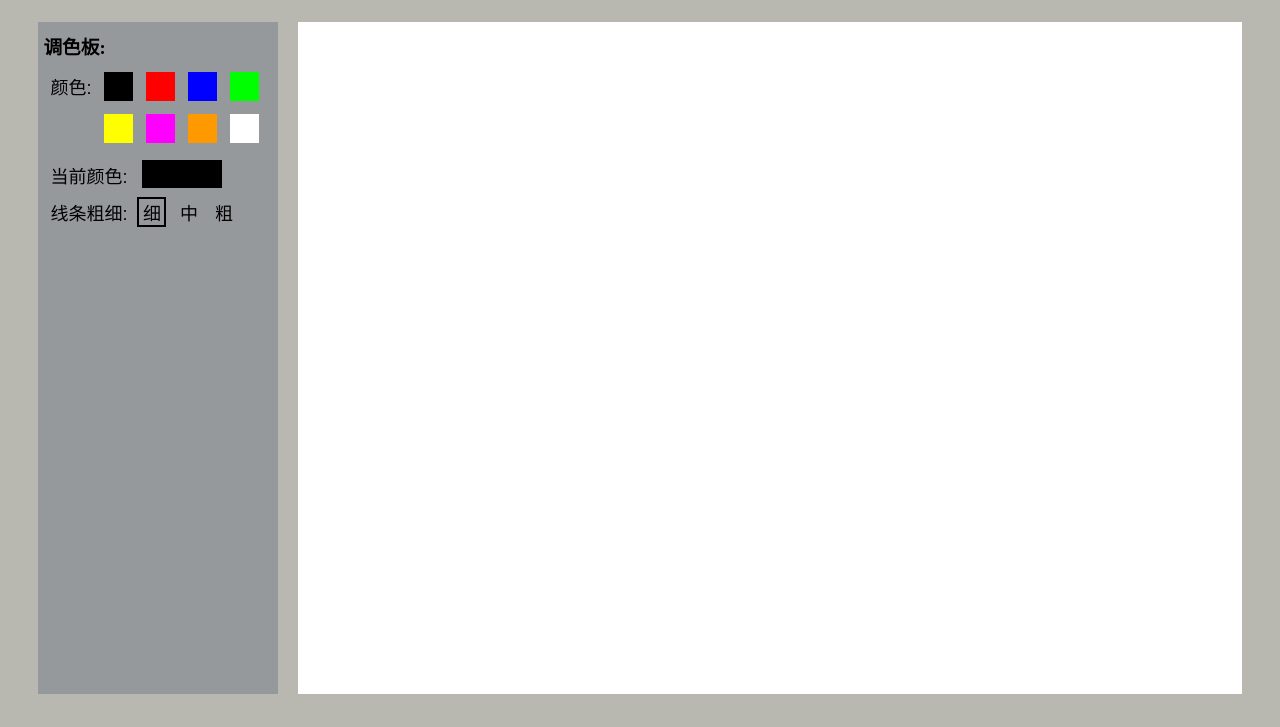
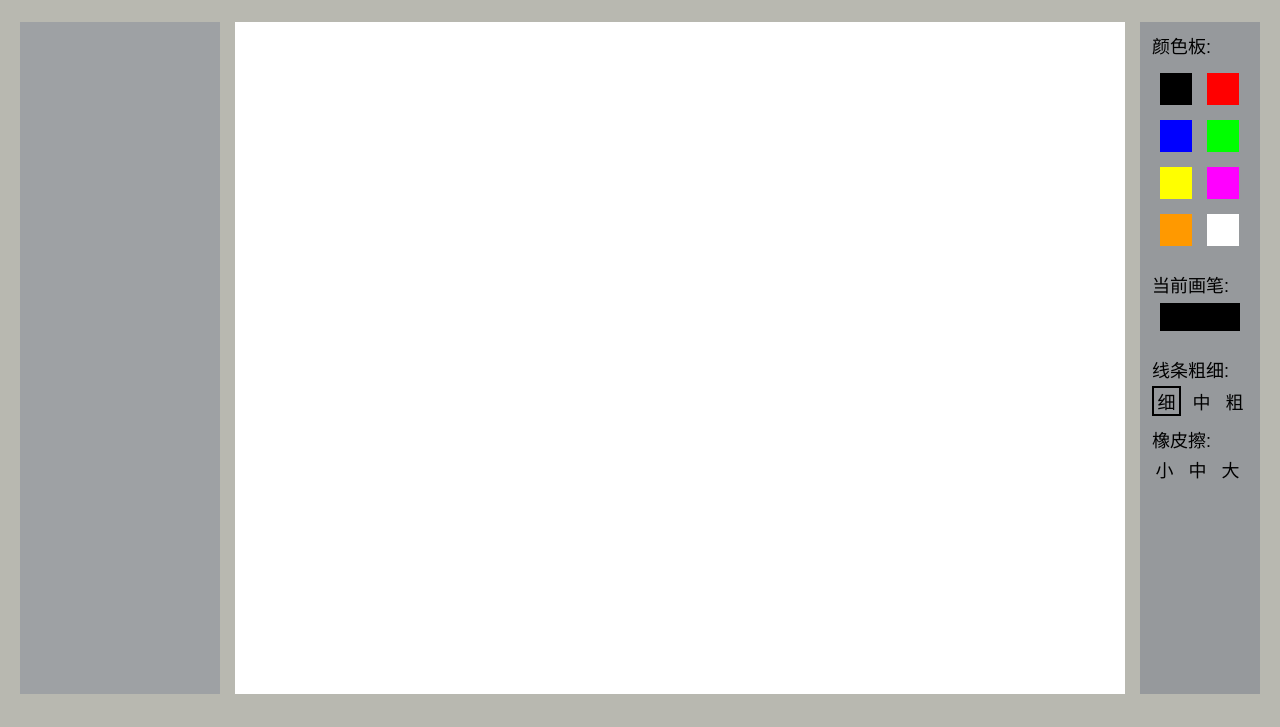
Before and after one commit to ZHOUYANFEN/graduation-design, a website: page html/room.html in a window 1280 px wide. Shown: the part 73-800 px from the top of the page. Drawn offline with nearby package versions, Linux system fonts and the light colour scheme; files that its build step writes are made by us from their sources; files whose address does not match are found by name.

Commit message:
房间页更新，添加橡皮擦功能

```diff
--- a/html/room.html
+++ b/html/room.html
@@ -34,29 +34,37 @@
   </div>
 
   <div id="main-content">
+    <!-- 左边房间信息 + 成员列表 -->
     <div class="left">
       <div class="description"></div>
+    </div>
+
+    <!-- 右边栏调色板 -->
     <div class="palette">
-        <h3>调色板:</h3>
+      <!-- <h3>调色板:</h3> -->
       <div class="all-colors">
-          <h4>颜色:</h4>
+        <h4>颜色板:</h4>
         <table class="colors">
           <tr>
             <td class="black"></td>
             <td class="red"></td>
+          </tr>
+          <tr>
             <td class="blue"></td>
             <td class="green"></td>
           </tr>
           <tr>
             <td class="yellow"></td>
             <td class="purple"></td>
+          </tr>
+          <tr>
             <td class="orange"></td>
             <td class="white"></td>
           </tr>
         </table>
       </div>
       <div class="current-color">
-          <h4>当前颜色:</h4>
+        <h4>当前画笔:</h4>
         <div class="black"></div>
       </div>
       <div class="line-weight">
@@ -67,12 +75,22 @@
           <div class="bold">粗</div>
         </div>
       </div>
+      <div class="eraser">
+        <h4>橡皮擦:</h4>
+        <div class="options">
+          <div class="small">小</div>
+          <div class="medium">中</div>
+          <div class="big">大</div>
         </div>
       </div>
-    <div class="right">
-      <!-- 核心画板区域 -->
+    </div>
+
+    <!-- 中间核心画板区域 -->
+    <div class="center">
       <canvas id="main-canvas"></canvas>
     </div>
+
+
   </div>
 
   <!-- main javascript entrance -->
--- a/public/js/modules/mouse_draw.js
+++ b/public/js/modules/mouse_draw.js
@@ -7,7 +7,7 @@
 	return {
 		init: function(){
 			//主画布上的mouse事件
-			$('#main-content .right').on('mousedown', function(event1){
+			$('#main-content .center').on('mousedown', function(event1){
 				var offsetLeft = $(this).offset().left,
 					offsetTop = $(this).offset().top;
 
--- a/public/js/room.js
+++ b/public/js/room.js
@@ -19,7 +19,7 @@ require(['top_bar_userinfo'], function(top_bar_userinfo){
 });
 
 
-//初始化
+//画布与调色板初始化，绑定鼠标移动事件
 require(['mouse_draw', 'canvas_paint'], function(mouse_draw, canvas_paint){
 	mouse_draw.init();
 	canvas_paint.init();
--- a/public/less/room.less
+++ b/public/less/room.less
@@ -7,40 +7,54 @@ html,body{
 }
 
 #main-content{
-	margin: 25px auto;
+	margin: 25px 20px;
 	margin-bottom: 0;
-	width: 94%;
 	height: 84%;
 	min-height: 480px;
 	min-width: 980px;
 	.left{
 		float: left;
-		width: 240px;
+		width: 200px;
 		height: 100%;
+		background-color: #9EA1A4;
+		margin-right: 15px;
+	}
+	.center{
+		// width: 78%;
+		height: 100%;
+		background-color: #fff;
+		overflow: hidden;
+		cursor: crosshair;
+	}
+
+	.palette{
+		float: right;
+		height: 100%;
+		width: 115px;
 		background-color: #96999c;
-		margin-right: 20px;
-		.palette{
-			overflow: hidden;
 		padding-left: 5px;
+		margin-left: 15px;
 		h3{
 			margin: 10px 0 0 0;
 		}
 		h4{
 			float: left;
 			font: 18px "Arial","Microsoft YaHei","黑体","宋体",sans-serif;
-				margin: 6px 0 5px 7px;
+			margin: 0 0 0 7px;
 		}
 		.all-colors{
 			h4{
-					margin-top: 14px;
+				margin-top: 10px;
+				margin-bottom: 0;
+				width: 80%;
 			}
 			.colors{
 				overflow: hidden;
-					border-spacing: 13px;
+				border-spacing: 15px;
 				tr{
 					td{
-							width: 27px;
-							height: 27px;
+						width: 30px;
+						height: 30px;
 						cursor: pointer;
 					}
 				}
@@ -48,25 +62,36 @@ html,body{
 		}
 		.current-color{
 			overflow: hidden;
+			h4{
+				margin-top: 10px;
+			}
 			div{
 				float: left;
-					margin: 4px 0 0 15px;
+				margin: 6px 0 15px 15px;
 				width: 80px;
 				height: 28px;
+				p{
+					width: 52px;
+					margin: 3px auto;
+					font: bold 17px "Arial","Microsoft YaHei","黑体","宋体",sans-serif;
 				}
 			}
-			.line-weight{
+		}
+		.line-weight, .eraser{
 			overflow: hidden;
+			h4{
+				margin-top: 10px;
+			}
 			.options{
 				float: left;
-					width: 130px;
-					margin: 4px 0 0 7px;
+				width: 100%;
+				margin: 4px 0 0 5px;
 				div{
 					display: inline-block;
 					text-align: center;
 					cursor: pointer;
 					width: 25px;
-						margin: 0 3px;
+					margin: 0 2px;
 					font: 18px "Arial","Microsoft YaHei","黑体","宋体",sans-serif;
 					&.active{
 						border: 2px solid #000;
@@ -74,15 +99,9 @@ html,body{
 				}
 			}
 		}
+
 	}
-	}
-	.right{
-		// width: 78%;
-		height: 100%;
-		background-color: #fff;
-		overflow: hidden;
-		cursor: crosshair;
-	}
+
 }
 
 
```
Also changed, not shown: public/js/modules/canvas_paint.js (+42 -10 lines), public/css/room.css, public/css/room.min.css. Lines whose indentation alone changed are shown as unchanged.
